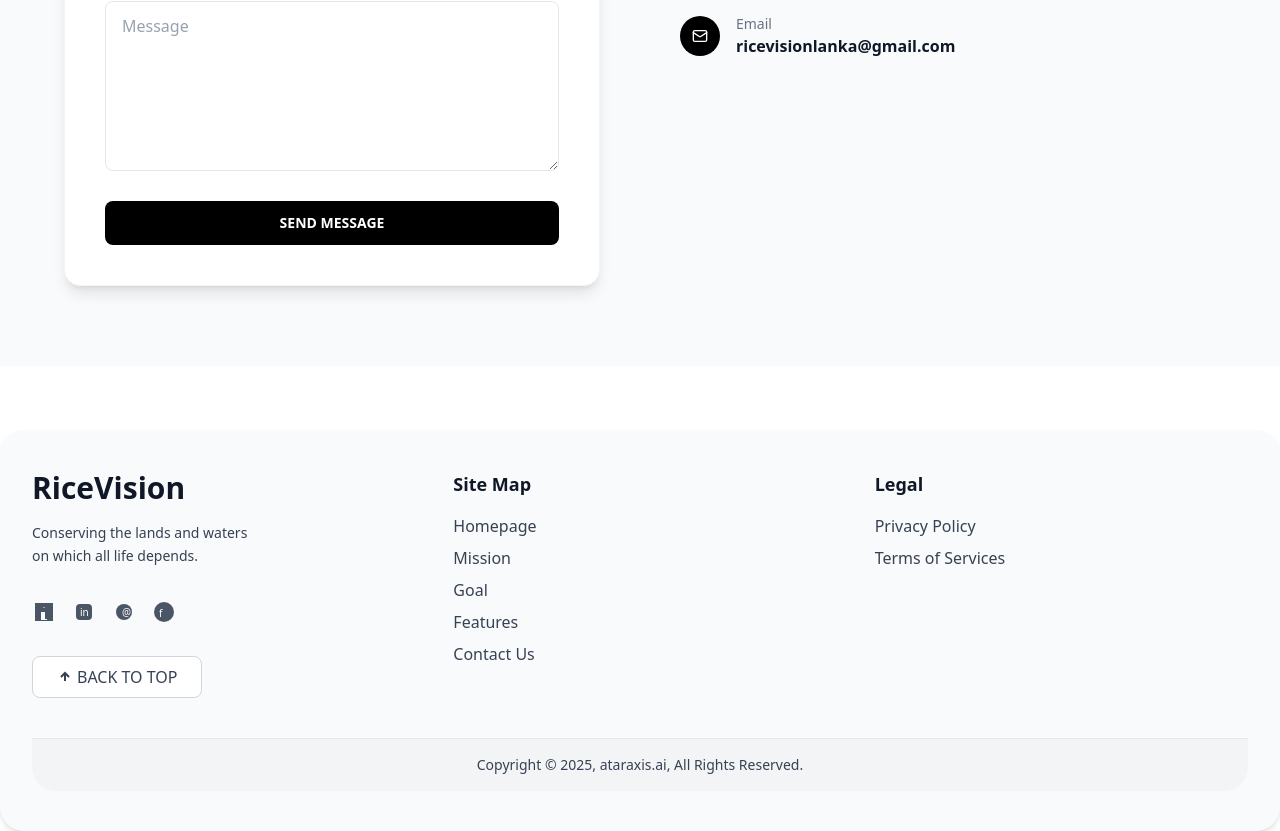
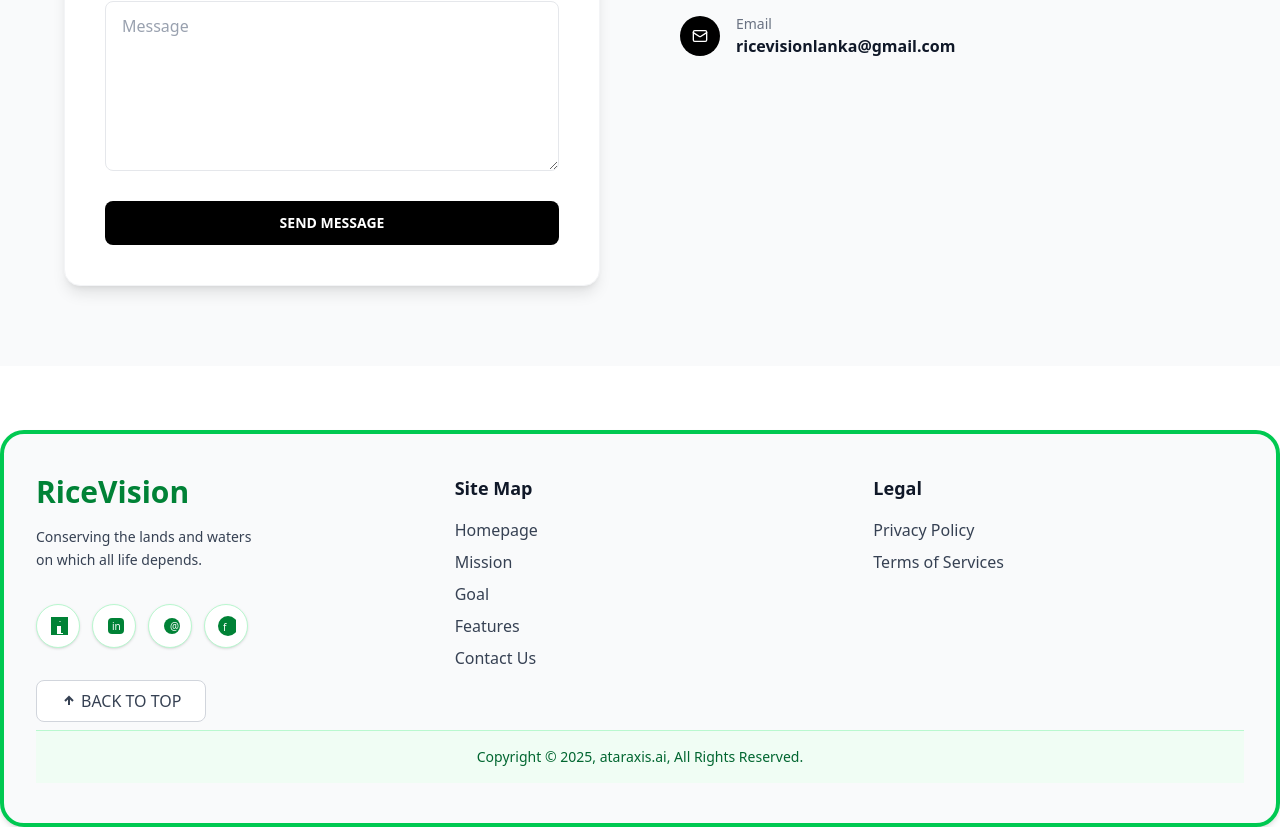
Before and after one commit to RakinduNiwunhella/SDGP, a React (Vite) app in the folder Front-End/LandingPage/: page / in a window 1280 px wide. Shown: the part 6077-6908 px from the top of the page. Built offline with nearby package versions, Linux system fonts and the light colour scheme; no server answers.

Commit message:
changed the footer colours
i did the changdes of the copyright part ,colours of the buttons

```diff
--- a/Front-End/LandingPage/src/Components/Footer.jsx
+++ b/Front-End/LandingPage/src/Components/Footer.jsx
@@ -2,42 +2,63 @@ import React from "react";
 
 // Example SVG icons — replace these with your preferred icon library
 const socialIcons = [
-  { href: "#", icon: <svg width="24" height="24" fill="currentColor"><path d="M21 21H3V3h18v18Zm-8-3v-6H8.5v-2H13v-2.5h-2V8h2V7a2 2 0 1 1 4 0v1h2v2h-2V9a.5.5 0 0 0-.5.5V11h2v2h-2v6H13ZM9 20h6V10H9v10Z"/></svg> },
-  { href: "#", icon: <svg width="24" height="24" fill="currentColor"><rect x="4" y="4" width="16" height="16" rx="4"/><text x="8" y="16" fontSize="10" fill="#fff">in</text></svg> },
-  { href: "#", icon: <svg width="24" height="24" fill="currentColor"><circle cx="12" cy="12" r="8"/><text x="10" y="16" fontSize="10" fill="#fff">@</text></svg> },
-  { href: "#", icon: <svg width="24" height="24" fill="currentColor"><circle cx="12" cy="12" r="10"/><text x="7" y="17" fontSize="10" fill="#fff">f</text></svg> },
+  { href: "#", icon: <svg width="24" height="24" fill="currentColor"><path d="M21 21H3V3h18v18Zm-8-3v-6H8.5v-2H13v-2.5h-2V8h2V7a2 2 0 1 1 4 0v1h2v2h-2V9a.5.5 0 0 0-.5.5V11h2v2h-2v6H13ZM9 20h6V10H9v10Z" /></svg> },
+  { href: "#", icon: <svg width="24" height="24" fill="currentColor"><rect x="4" y="4" width="16" height="16" rx="4" /><text x="8" y="16" fontSize="10" fill="#fff">in</text></svg> },
+  { href: "#", icon: <svg width="24" height="24" fill="currentColor"><circle cx="12" cy="12" r="8" /><text x="10" y="16" fontSize="10" fill="#fff">@</text></svg> },
+  { href: "#", icon: <svg width="24" height="24" fill="currentColor"><circle cx="12" cy="12" r="10" /><text x="7" y="17" fontSize="10" fill="#fff">f</text></svg> },
 ];
 
 export default function Footer() {
   return (
-    <footer className="w-full bg-gray-50 dark:bg-gray-900 rounded-3xl shadow-md py-10 px-4 sm:px-6 lg:px-8 mt-16 mb-0">
+    <footer className="w-full bg-gray-50 dark:bg-gray-900 border-4 border-green-500 dark:border-green-400 rounded-3xl shadow-md py-10 px-4 sm:px-6 lg:px-8 mt-16 mb-0">
       <div className="max-w-7xl mx-auto grid grid-cols-1 lg:grid-cols-3 gap-8 lg:gap-12 items-start">
 
         {/* Brand & Social Section */}
         <div className="lg:col-span-1">
           <div className="flex items-center space-x-2 mb-4">
-            <span className="text-gray-900 dark:text-white text-3xl font-bold">RiceVision</span>
+            <span className="text-green-700 dark:text-green-300 text-3xl font-bold">RiceVision</span>
           </div>
           <p className="text-gray-700 dark:text-gray-300 mb-8 text-sm leading-relaxed">
             Conserving the lands and waters <br />
             on which all life depends.
           </p>
 
-          <div className="flex space-x-4 mb-8">
+          <div className="flex flex-wrap gap-3 mb-8">
             {socialIcons.map((icon, idx) => (
-              <a key={idx} href={icon.href} className="text-gray-600 dark:text-gray-400 hover:text-green-600 dark:hover:text-green-400 transition" aria-label={`Social ${idx}`}>
-                {icon.icon}
+              <a
+                key={idx}
+                href={icon.href}
+                aria-label={`Social ${idx}`}
+                className="w-11 h-11 flex items-center justify-center rounded-full
+                 bg-white dark:bg-gray-900
+                 text-green-700 dark:text-green-500
+                 border border-green-200 dark:border-green-700
+                 shadow-sm
+                 hover:bg-green-100 dark:hover:bg-green-800
+                 hover:text-green-400 dark:hover:text-green-200
+                 transition-transform duration-200 transform hover:scale-110"
+              >
+                <span className="w-5 h-5 flex items-center justify-center">
+                  {icon.icon}
+                </span>
               </a>
             ))}
           </div>
 
+
+
           <button
-            className="w-full sm:w-auto border border-gray-300 dark:border-gray-600 text-gray-700 dark:text-gray-300 bg-white dark:bg-gray-800 hover:bg-gray-100 dark:hover:bg-gray-700 px-6 py-2 rounded-lg flex space-x-2 items-center transition"
-            onClick={() => window.scrollTo({top: 0, behavior: 'smooth'})}
+            className="w-full sm:w-auto border border-gray-300 dark:border-gray-600 text-gray-700 dark:text-gray-300 bg-white dark:bg-gray-800
+             hover:bg-green-500 hover:text-white dark:hover:bg-green-500 dark:hover:text-white
+             px-6 py-2 rounded-lg flex space-x-2 items-center transition-all duration-200"
+            onClick={() => window.scrollTo({ top: 0, behavior: 'smooth' })}
           >
-            <svg className="mr-1 w-4 h-4" fill="none" stroke="currentColor" strokeWidth="2"><path d="M8 12V4M4 8l4-4 4 4"/></svg>
+            <svg className="mr-1 w-4 h-4" fill="none" stroke="currentColor" strokeWidth="2">
+              <path d="M8 12V4M4 8l4-4 4 4" />
+            </svg>
             <span>BACK TO TOP</span>
           </button>
+
         </div>
 
         {/* Site Map */}
@@ -63,9 +84,11 @@ export default function Footer() {
       </div>
 
       {/* Copyright */}
-      <div className="bg-gray-100 dark:bg-gray-800 mt-10 rounded-b-3xl text-center py-4 px-4 text-gray-700 dark:text-gray-300 text-sm border-t border-gray-200 dark:border-gray-700">
+      <div className="w-full bg-green-50 dark:bg-green-900 py-4 px-0 text-center text-green-800 dark:text-green-200 text-sm border-t border-green-200 dark:border-green-700 mt-2">
         Copyright © {new Date().getFullYear()}, ataraxis.ai, All Rights Reserved.
       </div>
+
+
     </footer>
   );
 }
```
